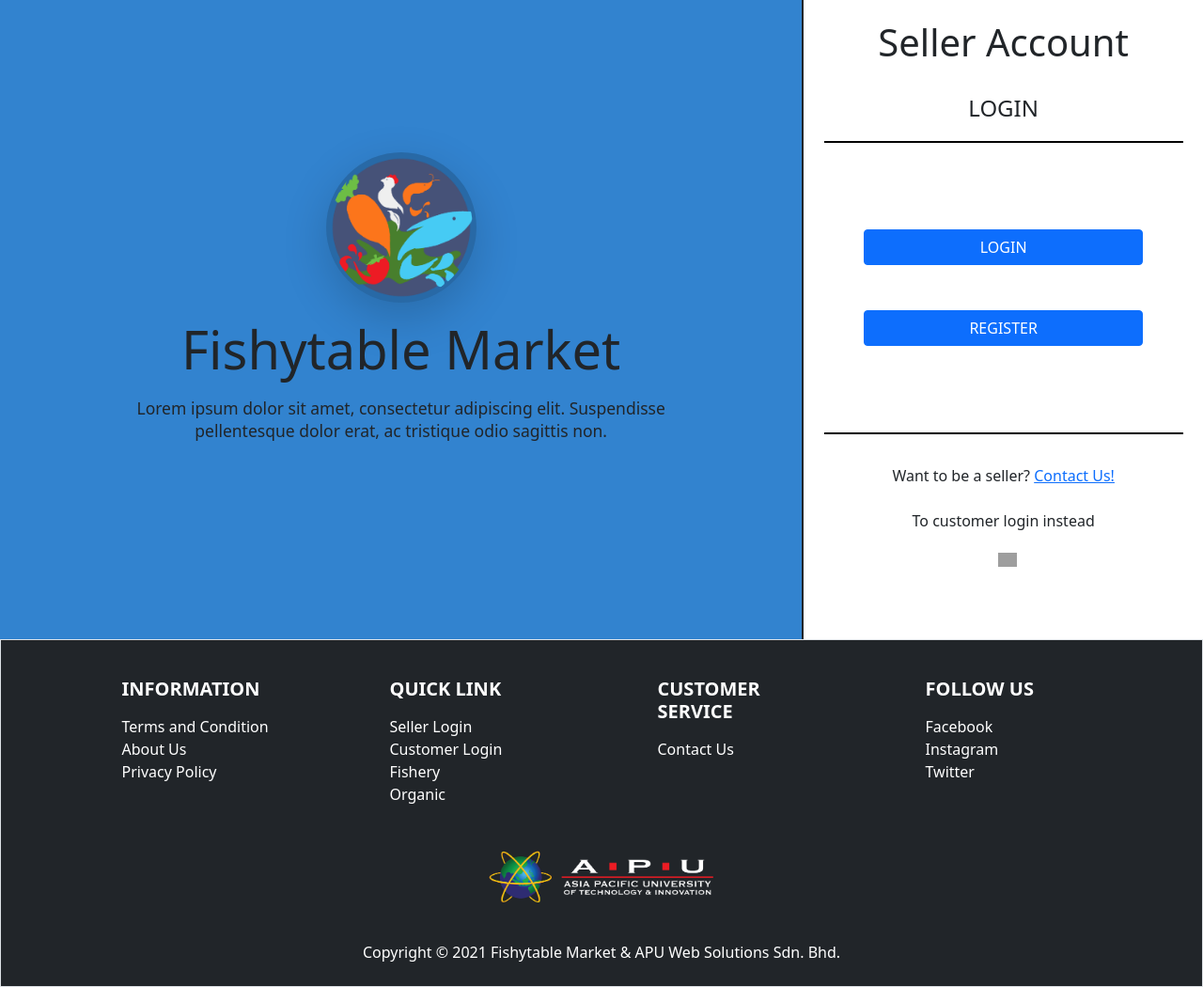
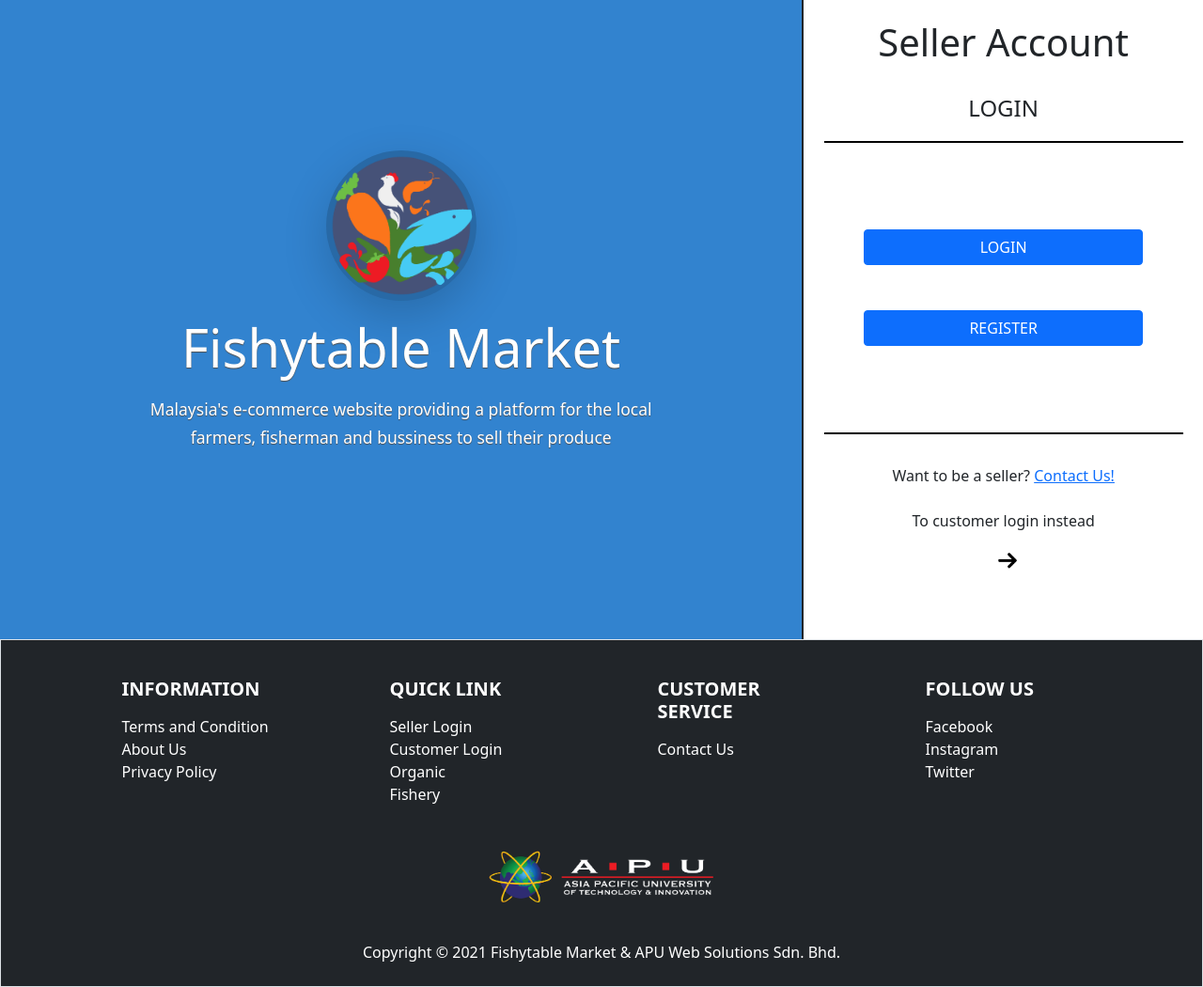
Before and after one commit to Kudoshi/fishytablemarket, a PHP site: page /seller_login.php in a window 1280 px wide. Shown: the part 92-1142 px from the top of the page at 94% size. Run offline with PHP 8.4, Linux system fonts and the light colour scheme; some libraries are stand-ins or nearby versions; grey boxes are pictures that could not be loaded.

Commit message:
SOme fix

```diff
--- a/footer.php
+++ b/footer.php
@@ -8,7 +8,7 @@
                     <h5 class="text-uppercase fw-bold mb-3">
                         Information
                     </h5>
-                    <a href="#Terms and Condition"  class="text-white text-decoration-none">Terms and Condition</a><br>
+                    <a href="terms_and_condition.php"  class="text-white text-decoration-none">Terms and Condition</a><br>
                     <a href="aboutusPage.php"  class="text-white text-decoration-none">About Us</a><br>
                     <a href="#Privacy Policy"  class="text-white text-decoration-none">Privacy Policy</a>
                 </div>
@@ -19,8 +19,8 @@
                     </h5>
                     <a href="seller_login.php"  class="text-white text-decoration-none text-nowrap">Seller Login</a><br>
                     <a href="customer_login.php"  class="text-white text-decoration-none text-nowrap">Customer Login</a><br>
-                    <a href="#Fishery"  class="text-white text-decoration-none text-nowrap">Fishery</a><br>
-                    <a href="#Organic"  class="text-white text-decoration-none text-nowrap">Organic</a><br>
+                    <a href="homePage.php?type=organic"  class="text-white text-decoration-none text-nowrap">Organic</a><br>
+                    <a href="homePage.php?type=fishery"  class="text-white text-decoration-none text-nowrap">Fishery</a><br>
 
                 </div>
 
@@ -37,9 +37,9 @@
                     Follow Us
                     </h5>
                     <p>
-                    <a href="#Facebook" class="text-reset text-decoration-none">Facebook</a><br>
-                    <a href="#Instagram" class="text-reset text-decoration-none">Instagram</a><br>
-                    <a href="#Twitter" class="text-reset text-decoration-none">Twitter</a>
+                    <a href="https://www.facebook.com" class="text-reset text-decoration-none">Facebook</a><br>
+                    <a href="https://www.instagram.com" class="text-reset text-decoration-none">Instagram</a><br>
+                    <a href="https://www.twitter.com" class="text-reset text-decoration-none">Twitter</a>
                     </p>
                 </div>
             </div>
--- a/seller_login.php
+++ b/seller_login.php
@@ -75,12 +75,12 @@
 
             <!-- Left Side -->
             <div class="col-md-8  pb-4 h-85vh">
-                <div class="d-flex flex-column justify-content-center h-100 ">
+                <div class="d-flex flex-column justify-content-center h-100 text-white text-shadow-edge">
                     <div class="p-2">
                         <img src="image/fishytable_logo.png" alt="Fishytable Logo" class="rounded-circle shadow-lg mx-auto d-block mt-auto p-1" style="width:20vh ;height: auto; background-color: hsla(0, 0%, 0%, 0.2);">
                     </div>
                     <div class="display-4 text-center p-2">Fishytable Market</div>
-                    <div class="mx-auto w-75 h5 p-2"><p class="text-center "><small>Lorem ipsum dolor sit amet, consectetur adipiscing elit. Suspendisse pellentesque dolor erat, ac tristique odio sagittis non.</small></p></div>
+                    <div class="mx-auto w-75 fs-5 p-2"><p class="text-center "><small>Malaysia's e-commerce website providing a platform for the local farmers, fisherman and bussiness to sell their produce</small></p></div>
                 </div>
             </div>
 
```
Also changed, not shown: image/arrow.png (added).
